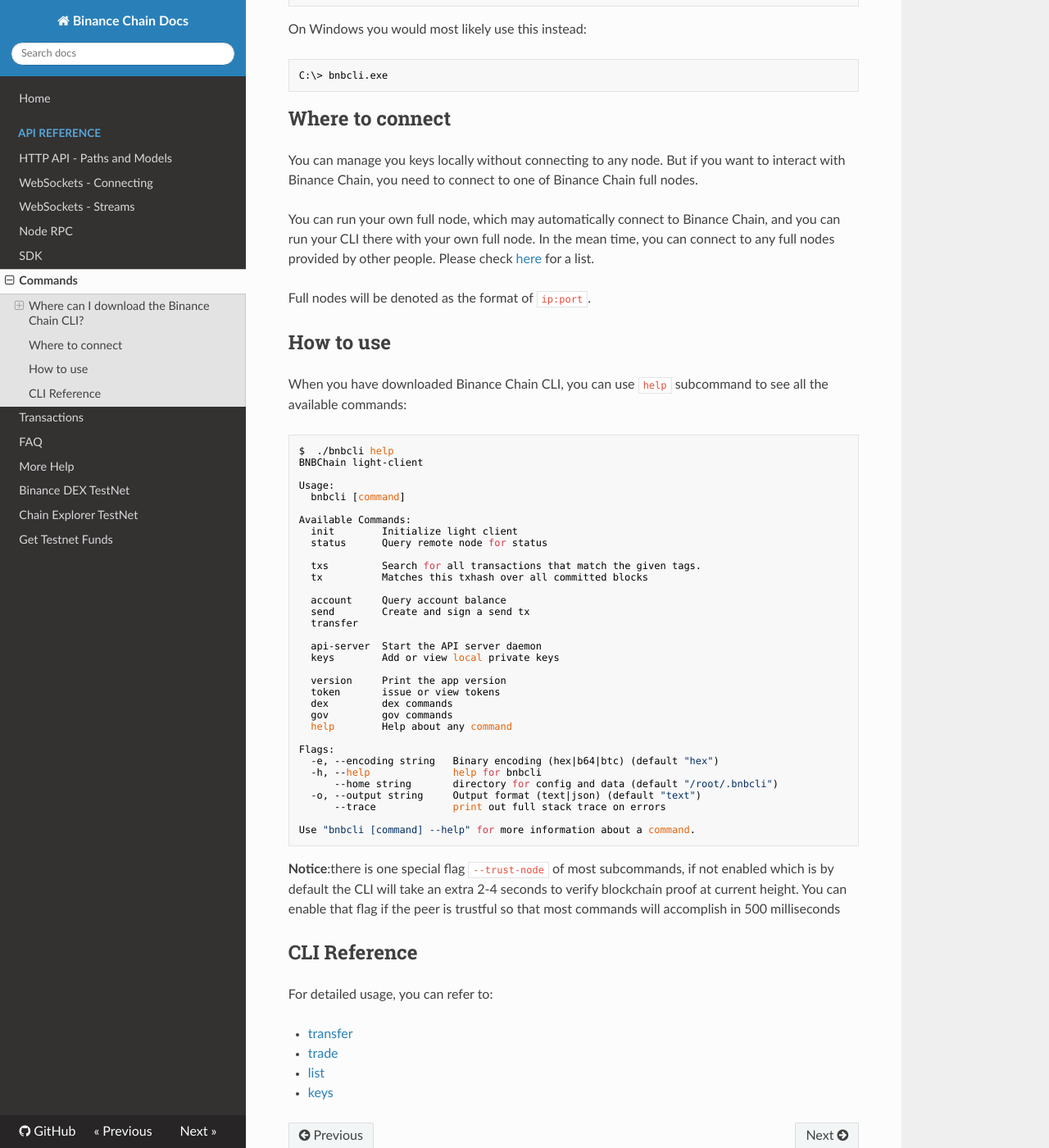
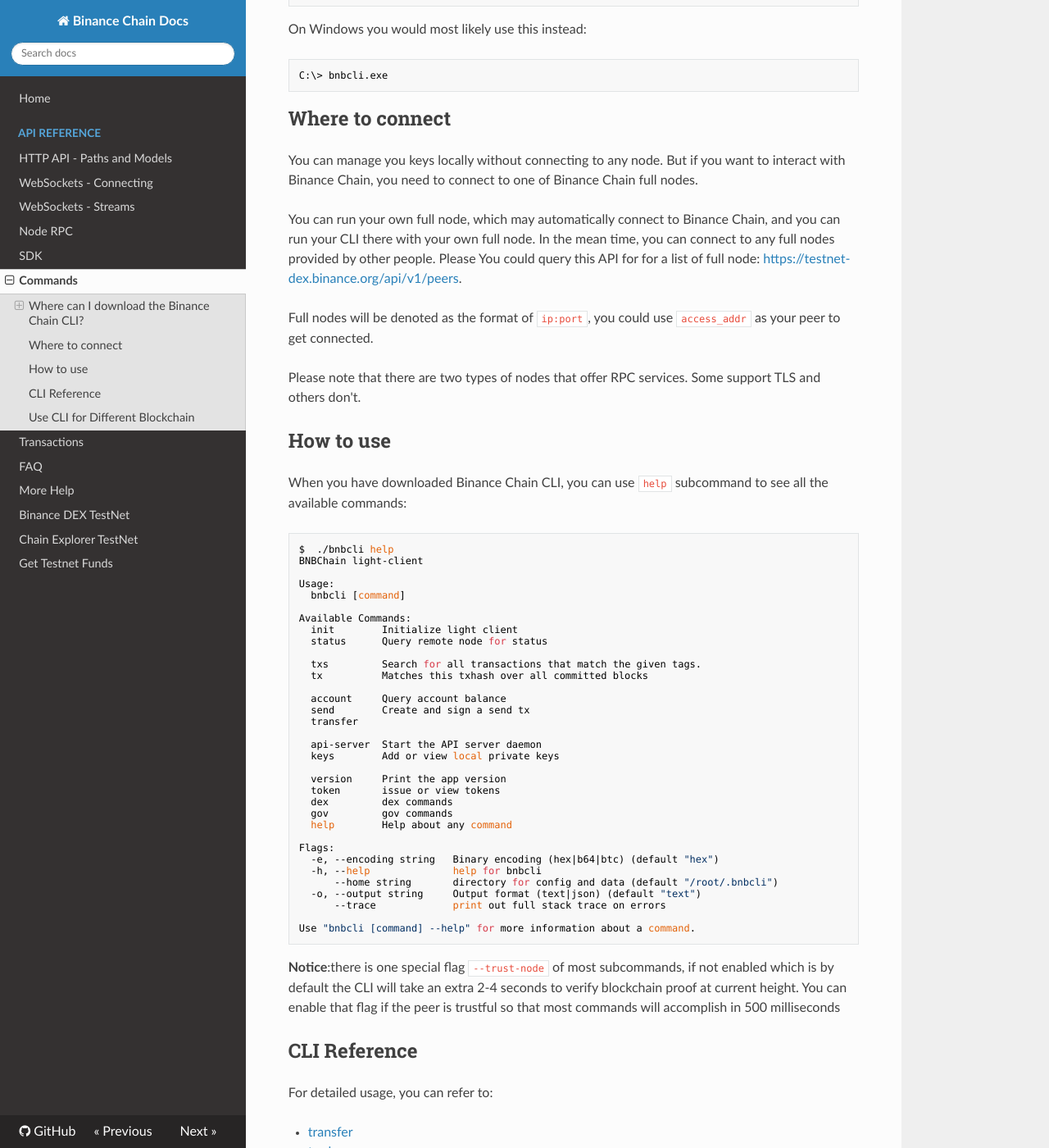
Before and after one commit to yash-sharma1/docs-site, an MkDocs documentation site: the page built from docs/api-reference/cli.md, in a window 1280 px wide and 1400 px high, scrolled down 827 px. Shown: the whole window at 82% size. Built offline with MkDocs 1.6.1, drawn with Linux system fonts in a browser that asks for light colours; nearby versions of some CDN libraries; some of the changed text lies outside the part shown.

Commit message:
add cli connection

```diff
--- a/docs/api-reference/cli.md
+++ b/docs/api-reference/cli.md
@@ -34,14 +34,13 @@
 
 ## Where to connect
 
-You can manage you keys locally without connecting to any node. But if you want to interact with Binance Chain,
-you need to connect to one of Binance Chain full nodes.
+You can manage you keys locally without connecting to any node. But if you want to interact with Binance Chain, you need to connect to one of Binance Chain full nodes.
 
-You can run your own full node, which may automatically connect to Binance Chain, and you can run your CLI there
-with your own full node. In the mean time, you can connect to any full nodes provided by other people. Please
-check [here](https://binance-chain.github.io/fullnode.html#network-and-seeding) for a list.
+You can run your own full node, which may automatically connect to Binance Chain, and you can run your CLI there with your own full node. In the mean time, you can connect to any full nodes provided by other people. Please You could query this API for for a list of full node: <https://testnet-dex.binance.org/api/v1/peers>.
 
-Full nodes will be denoted as the format of `ip:port`.
+Full nodes will be denoted as the format of `ip:port`, you could use `access_addr` as your peer to get connected.
+
+Please note that there are two types of nodes that offer RPC services. Some support TLS and others don't.
 
 ## How to use
 
@@ -95,3 +94,7 @@
 - [trade](../trade.md)
 - [list](../list.md)
 - [keys](../keys.md)
+
+## Use CLI for Different Blockchain
+
+`bnbcli` will save data about validatorset changes at home of `bnbcli`. Once you want to use `bnbcli` for different blockchains, for example, you want to use it change to different chain or we rebuild the chain, the data will be stale. In order to swtich between blockchains, you need clean data folder or create a new home folder for bnbcli with `--home` flag.
```
